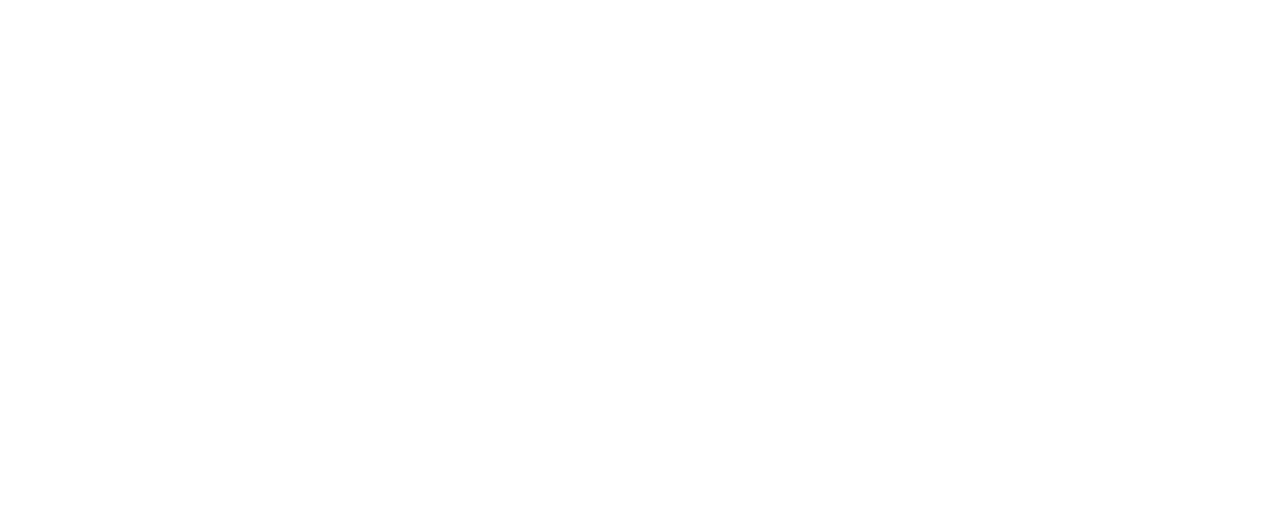
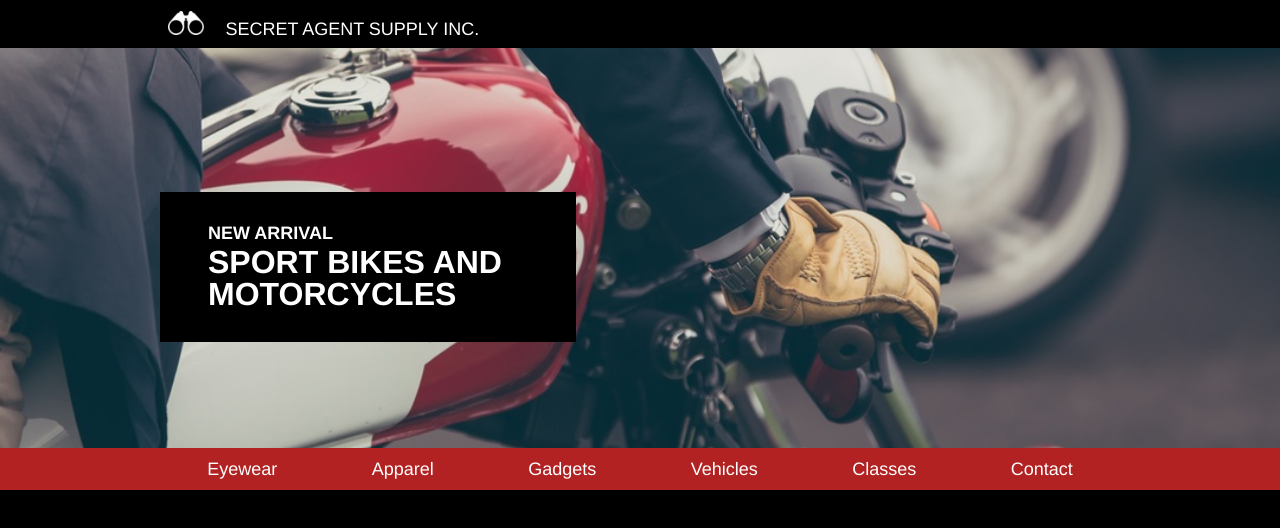
Before and after one commit to sunyanzighost/secretagent, a plain HTML site: page index.html in a window 1280 px wide. Drawn offline with Linux system fonts and the light colour scheme.

Commit message:
2nd commit

```diff
--- a/index.html
+++ b/index.html
@@ -7,6 +7,32 @@
     <link href="./resources/css/style.css" type="text/css" rel="stylesheet">
   </head>
   <body>
+    <header>
+      <img src="./resources/images/logo.png" alt="">
+      <span>SECRET AGENT SUPPLY INC.</span>
+    </header>
+    <div class="banner">
+      <div class="title">
+        <div class="title-text">
+          <p>NEW ARRIVAL</p>
+          <h1>SPORT BIKES AND MOTORCYCLES</h1>
+        </div>
+      </div>
+    </div>
+    <nav>
+      <div class="navigation">
+        <ul>
+          <li>Eyewear</li>
+          <li>Apparel</li>
+          <li>Gadgets</li>
+          <li>Vehicles</li>
+          <li>Classes</li>
+          <li>Contact</li>
+        </ul>
+      </div>
+    </nav>
+
+
 
   </body>
 </html>
--- a/resources/css/style.css
+++ b/resources/css/style.css
@@ -0,0 +1,60 @@
+body{
+  margin:0;
+  background-color:black;
+  font-size:18px;
+  color:white;
+  font-family:Helvetica;
+}
+
+header,
+.title,
+.navigation {
+  width:960px;
+  margin: 0 auto;
+}
+
+header {
+  margin: 0.66rem auto;
+}
+
+header img{
+  height: 1.5rem;
+  margin-left: 0.5rem;
+  margin-right: 1rem;
+}
+
+.banner{
+  width:100%;
+  height: 25rem;
+  background-image: url('../images/moto.jpeg');
+  background-size:cover;
+  background-position: center;
+}
+
+.title-text{
+  width:20rem;
+  background-color: black;
+  font-weight: bold;
+  padding: 2rem 3rem;
+  position:relative;
+  top:9rem;
+}
+
+.title-text h1{
+  font-size:2rem;
+  margin-top: 0.25rem;
+}
+
+nav {
+  background-color: firebrick;
+
+}
+
+.navigation ul{
+  display:flex;
+  justify-content: space-around;
+}
+
+.navigation li{
+  margin: 0.75rem 0;
+}
```
Also changed, not shown: 2 other files.
